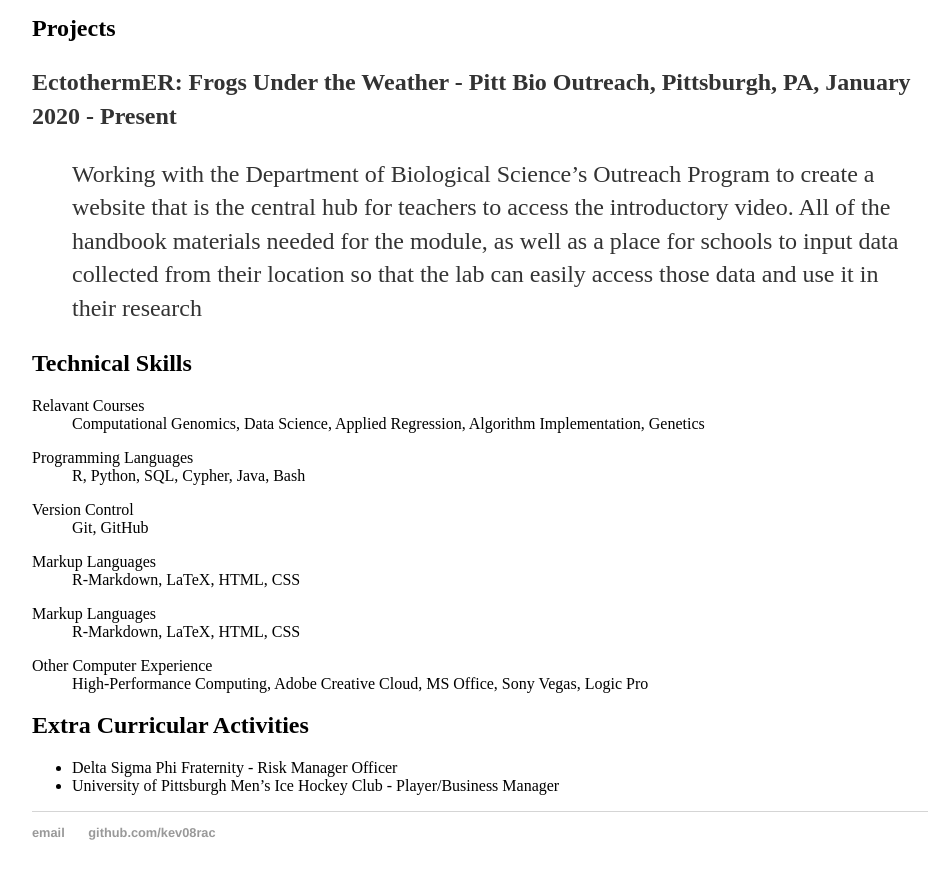
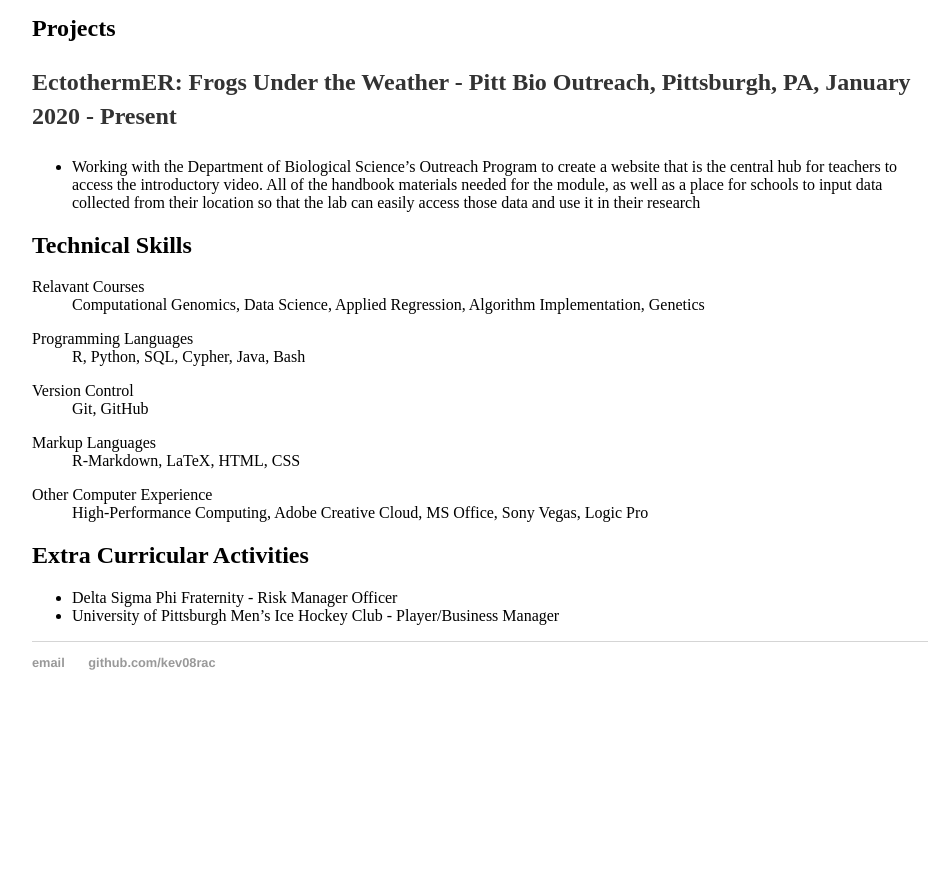
Before and after one commit to kev08rac/kev08rac.github.io, a Jekyll site: the page built from cv/index.html, in a window 1280 px wide and 900 px high, scrolled down 1284 px. Shown: the top 879 px of the window, without its empty margins (160-1100 px from the left). Built offline with Jekyll 4.4.1, drawn with Linux system fonts in a browser that asks for light colours; after the commit the page ends 2014 px from its top, so only the background shows below that.

Commit message:
Update index.html

```diff
--- a/cv/index.html
+++ b/cv/index.html
@@ -56,8 +56,8 @@ description: Current CV for Kevin
 		<h2>Projects</h2>
 		<p><strong>EctothermER: Frogs Under the Weather - Pitt Bio Outreach, Pittsburgh, PA, January 2020 - Present</strong></p>
 		<ul>
-			<p>Working with the Department of Biological Science’s Outreach Program to create a website that is the central hub for teachers to access the introductory video. All of the handbook materials needed for the module, as well as a place for schools to input data collected from their location so that the lab can easily access those data and
-			use it in their research</p>
+			<li>Working with the Department of Biological Science’s Outreach Program to create a website that is the central hub for teachers to access the introductory video. All of the handbook materials needed for the module, as well as a place for schools to input data collected from their location so that the lab can easily access those data and
+			use it in their research</li>
 		</ul>
 
 		<h2>Technical Skills</h2>
@@ -82,11 +82,6 @@ description: Current CV for Kevin
 			</dl>
 
 			<dl class="dl-horizontal">
-			<dt>Markup Languages</dt>
-				<dd>R-Markdown, LaTeX, HTML, CSS</dd>
-			</dl>
-
-			<dl class="dl-horizontal">
 			<dt>Other Computer Experience </dt>
 				<dd>High-Performance Computing, Adobe Creative Cloud, MS Office, Sony Vegas, Logic Pro</dd>
 			</dl>
```
